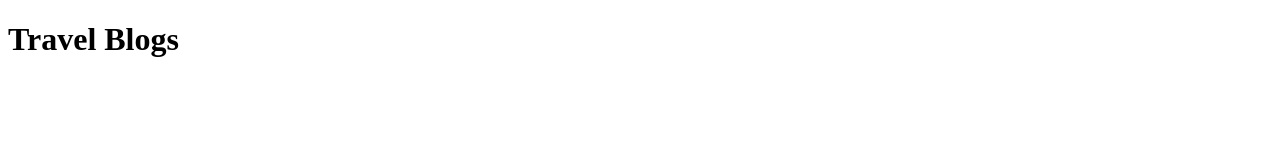
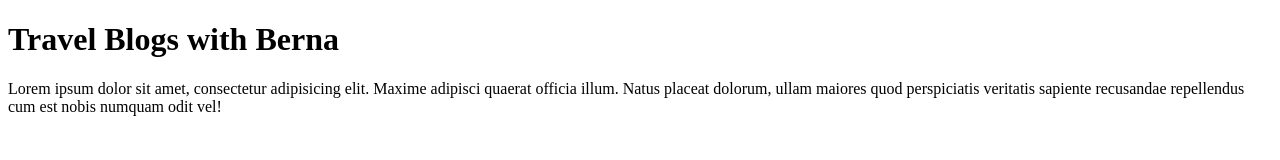
Before and after one commit to RuelWolf04/babePractice, a plain HTML site: page index.html in a window 1280 px wide. Drawn offline with Linux system fonts and the light colour scheme.

Commit message:
add p and change h1

```diff
--- a/index.html
+++ b/index.html
@@ -7,6 +7,7 @@
     <title>Document</title>
   </head>
   <body>
-    <h1>Travel Blogs</h1>
+    <h1>Travel Blogs with Berna</h1>
+    <p>Lorem ipsum dolor sit amet, consectetur adipisicing elit. Maxime adipisci quaerat officia illum. Natus placeat dolorum, ullam maiores quod perspiciatis veritatis sapiente recusandae repellendus cum est nobis numquam odit vel!</p>
   </body>
 </html>
```
